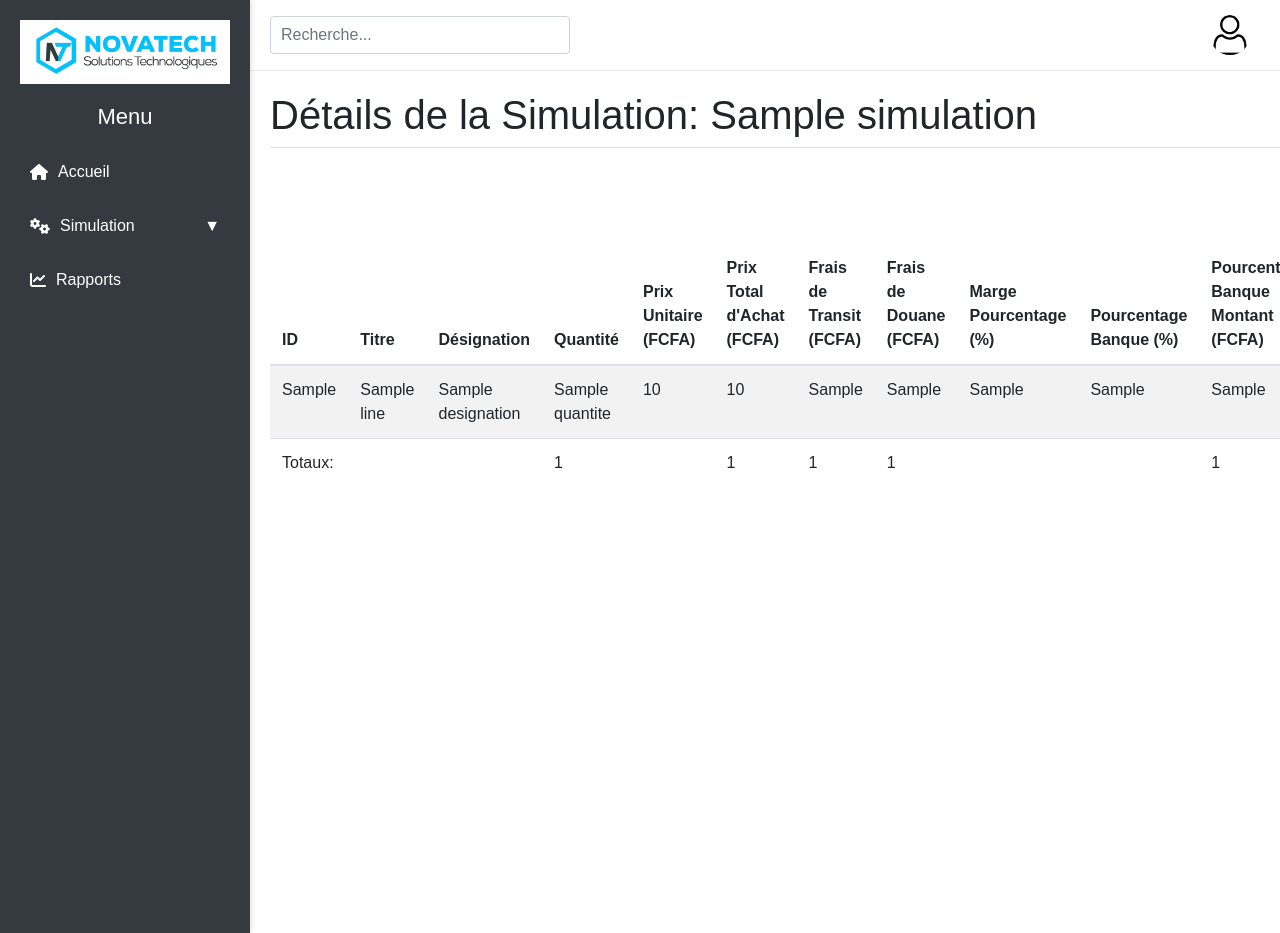
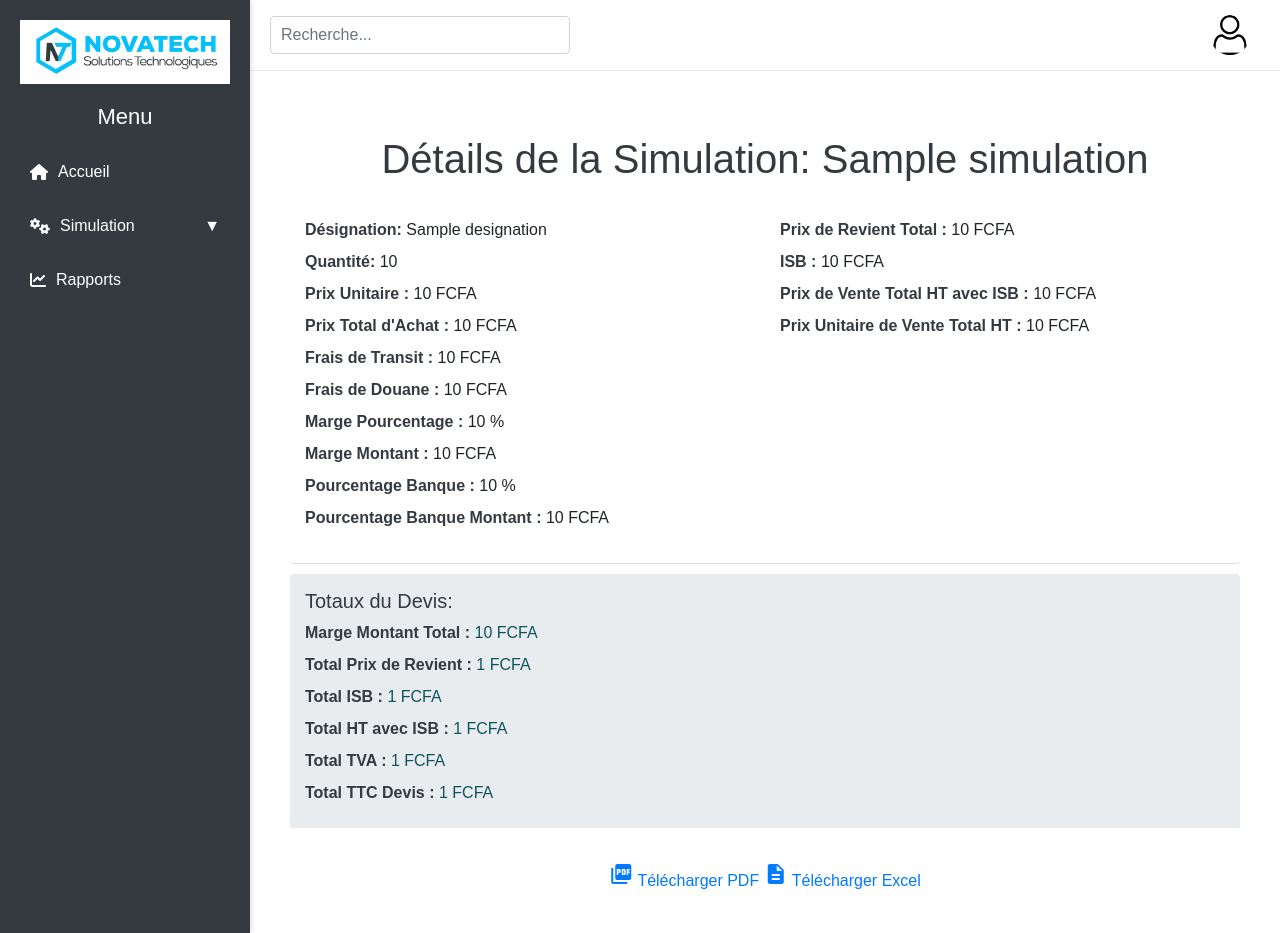
Before and after one commit to imane9258/Projet-simulation, a Django app: template templates/detail_simulation.html in a window 1280 px wide. Run offline with Django 3.2, Linux system fonts and the light colour scheme; the template is opened without the code that fills it: most values are stand-ins (such as "Sample title", 1, 10 or a date in 2020); some libraries are stand-ins or nearby versions.

Commit message:
nouvelle mise a jour3

```diff
--- a/appsimulation/urls.py
+++ b/appsimulation/urls.py
@@ -12,5 +12,6 @@ urlpatterns = [
     path('rapports/', views.rapports, name='rapports'),
     path('edit_simulation/<int:id_simulation>/', views.edit_simulation, name='edit_simulation'),
     path('detail_simulation/<int:id_simulation>/', views.detail_simulation, name='detail_simulation'),
-
+    path('download_detail_pdf/<int:id_simulation>/', views.download_detail_pdf, name='download_detail_pdf'),
+    path('download_detail_excel/<int:id_simulation>/', views.download_detail_excel, name='download_detail_excel'),
 ]
--- a/static/css/styledetails.css
+++ b/static/css/styledetails.css
@@ -1,60 +1,48 @@
-/* styledetails.css */
-
-.container {
-    max-width: 900px;
+.list-group-item {
+    background-color: #fff;
+    border: 1px solid #ddd;
+    border-radius: 0.25rem;
+    margin-bottom: 10px;
+    padding: 15px;
+    transition: all 0.3s ease-in-out;
 }
 
-.card {
-    box-shadow: 0 4px 8px rgba(0, 0, 0, 0.1);
+.list-group-item:hover {
+    background-color: #f8f9fa;
 }
 
-.card-header {
-    background-color: #007bff;
-    color: #fff;
-    padding: 15px;
+.list-group-item .row {
+    margin-bottom: 10px;
+}
+
+.list-group-item strong {
+    color: #343a40;
+}
+
+.list-group-item-info {
+    background-color: #e9ecef;
+    border-color: #ced4da;
+}
+
+.mb-2 {
+    margin-bottom: 10px;
+}
+
+h1, h5 {
+    color: #343a40;
+}
+
+.container-fluid {
+    padding: 20px;
+}
+
+h1 {
+    margin-bottom: 20px;
     text-align: center;
 }
 
-.card-body {
-    padding: 20px;
+@media (max-width: 768px) {
+    .row .col-md-6 {
+        margin-bottom: 15px;
+    }
 }
-
-.card-footer {
-    background-color: #f8f9fa;
-    padding: 15px;
-}
-
-.detail-item {
-    padding: 10px 0;
-    border-bottom: 1px solid #e9ecef;
-}
-
-.detail-item:last-child {
-    border-bottom: none;
-}
-
-
-
-p {
-    margin: 0;
-}
-
-/* Styling for download buttons */
-.btn-download {
-    display: inline-block;
-    margin-right: 10px;
-    padding: 8px 16px;
-    font-size: 18px;
-    text-align: center;
-    text-decoration: none;
-    background-color: #ffffff;
-    color: #000000;
-    border: #4CAF50;
-    border-radius: 4px;
-    cursor: pointer;
-}
-
-/* Styling for icons within buttons */
-.btn-download i {
-    margin-right: 5px; /* Adjust margin as needed */
-}
--- a/templates/detail_simulation.html
+++ b/templates/detail_simulation.html
@@ -1,75 +1,99 @@
-<!-- detail_simulation.html -->
 {% extends "base.html" %}
-
+{% load custom_filters %}
 {% block title %}Détails de la Simulation{% endblock %}
 
+{% load static %}
+{% block extra_css %}
+<link rel="stylesheet" href="{% static 'css/styledetails.css' %}">
+<link href="https://fonts.googleapis.com/icon?family=Material+Icons" rel="stylesheet">
+{% endblock %}
+
 {% block content %}
-<h1>Détails de la Simulation: {{ simulation.titre }}</h1>
+<div class="container-fluid">
+    <h1 class="mt-4 text-center">Détails de la Simulation: {{ simulation.titre }}</h1>
 
-<table class="table table-striped table-hover">
-  <thead>
-    <tr>
-      <th>ID</th>
-      <th>Titre</th>
-      <th>Désignation</th>
-      <th>Quantité</th>
-      <th>Prix Unitaire (FCFA)</th>
-      <th>Prix Total d'Achat (FCFA)</th>
-      <th>Frais de Transit (FCFA)</th>
-      <th>Frais de Douane (FCFA)</th>
-      <th>Marge Pourcentage (%)</th>
-      <th>Pourcentage Banque (%)</th>
-      <th>Pourcentage Banque Montant (FCFA)</th>
-      <th>Prix de Revient Total (FCFA)</th>
-      <th>Marge Montant (FCFA)</th>
-      <th>ISB (FCFA)</th>
-      <th>Prix de Vente Total HT sans ISB (FCFA)</th>
-      <th>Prix de Vente Total HT avec ISB (FCFA)</th>
-      <th>Prix de Vente Total HT (FCFA)</th>
-    </tr>
-  </thead>
-  <tbody>
-    {% for line in lines %}
-    <tr>
-      <td>{{ line.id_simulation }}</td>
-      <td>{{ line.titre }}</td>
-      <td>{{ line.designation }}</td>
-      <td>{{ line.quantite }}</td>
-      <td>{{ line.prix }}</td>
-      <td>{{ line.prix_total_achat }}</td>
-      <td>{{ line.montant_transit }}</td>
-      <td>{{ line.montant_douane }}</td>
-      <td>{{ line.marge_pourcentage }}</td>
-      <td>{{ line.pourcentage_banque }}</td>
-      <td>{{ line.pourcentage_banque_montant }}</td>
-      <td>{{ line.prix_de_revient_total }}</td>
-      <td>{{ line.marge_montant }}</td>
-      <td>{{ line.isb }}</td>
-      <td>{{ line.prix_vente_total_ht_sans_isb }}</td>
-      <td>{{ line.prix_vente_total_ht_avec_isb }}</td>
-      <td>{{ line.prix_vente_total_ht }}</td>
-    </tr>
-    {% endfor %}
-  </tbody>
-  <tfoot>
-    <tr>
-      <td colspan="3">Totaux:</td>
-      <td>{{ simulation.total_quantite }}</td>
-      <td></td>
-      <td>{{ simulation.total_prix_total_achat }}</td>
-      <td>{{ simulation.total_montant_transit }}</td>
-      <td>{{ simulation.total_montant_douane }}</td>
-      <td></td>
-      <td></td>
-      <td>{{ simulation.total_pourcentage_banque_montant }}</td>
-      <td>{{ simulation.total_prix_de_revient_total }}</td>
-      <td>{{ simulation.marge_montant_total }}</td>
-      <td>{{ simulation.total_isb }}</td>
-      <td>{{ simulation.total_prix_vente_total_ht_sans_isb }}</td>
-      <td>{{ simulation.total_ht_devis }}</td>
-      <td>{{ simulation.total_prix_vente_total_ht }}</td>
-    </tr>
-  </tfoot>
-</table>
+    <ul class="list-group list-group-flush">
+        {% for line in simulations_grouped_by_title %}
+        <li class="list-group-item">
+            <div class="row">
+                <div class="col-md-6">
+                    <div class="mb-2">
+                        <strong>Désignation:</strong> <span>{{ line.designation }}</span>
+                    </div>
+                    <div class="mb-2">
+                        <strong>Quantité:</strong> <span>{{ line.quantite|intspace }}</span>
+                    </div>
+                    <div class="mb-2">
+                        <strong>Prix Unitaire :</strong> <span>{{ line.prix|intspace }} FCFA</span>
+                    </div>
+                    <div class="mb-2">
+                        <strong>Prix Total d'Achat :</strong> <span>{{ line.prix_total_achat|intspace }} FCFA</span>
+                    </div>
+                    <div class="mb-2">
+                        <strong>Frais de Transit :</strong> <span>{{ line.montant_transit|intspace }} FCFA</span>
+                    </div>
+                    <div class="mb-2">
+                        <strong>Frais de Douane :</strong> <span>{{ line.montant_douane|intspace }} FCFA</span>
+                    </div>
+                    <div class="mb-2">
+                        <strong>Marge Pourcentage :</strong> <span>{{ line.marge_pourcentage|intspace }} %</span>
+                    </div>
+                    <div class="mb-2">
+                        <strong>Marge Montant :</strong> <span>{{ line.marge_montant|intspace }} FCFA</span>
+                    </div>
+                    <div class="mb-2">
+                        <strong>Pourcentage Banque :</strong> <span>{{ line.pourcentage_banque|intspace }} %</span>
+                    </div>
+                    <div class="mb-2">
+                        <strong>Pourcentage Banque Montant :</strong> <span>{{ line.pourcentage_banque_montant|intspace }} FCFA</span>
+                    </div>
+                </div>
+                <div class="col-md-6">
+                    <div class="mb-2">
+                        <strong>Prix de Revient Total :</strong> <span>{{ line.prix_de_revient_total|intspace }} FCFA</span>
+                    </div>
+                    <div class="mb-2">
+                        <strong>ISB :</strong> <span>{{ line.isb|intspace }} FCFA</span>
+                    </div>
+                    <div class="mb-2">
+                        <strong>Prix de Vente Total HT avec ISB :</strong> <span>{{ line.prix_vente_total_ht_avec_isb|intspace }} FCFA</span>
+                    </div>
+                    <div class="mb-2">
+                        <strong>Prix Unitaire de Vente Total HT :</strong> <span>{{ line.prix_vente_total_ht|intspace }} FCFA</span>
+                    </div>
+                </div>
+            </div>
+        </li>
+        {% endfor %}
 
+        <!-- Total des totaux du devis -->
+        <li class="list-group-item list-group-item-info">
+            <h5 class="mb-2">Totaux du Devis:</h5>
+            <div class="mb-2">
+                <strong>Marge Montant Total :</strong> <span>{{ marge_montant_total|intspace }} FCFA</span>
+            </div>
+            <div class="mb-2">
+                <strong>Total Prix de Revient :</strong> <span>{{ total_prix_revient|intspace }} FCFA</span>
+            </div>
+            <div class="mb-2">
+                <strong>Total ISB :</strong> <span>{{ total_isb|intspace }} FCFA</span>
+            </div>
+            <div class="mb-2">
+                <strong>Total HT avec ISB :</strong> <span>{{ total_ht_devis|intspace }} FCFA</span>
+            </div>
+            <div class="mb-2">
+                <strong>Total TVA :</strong> <span>{{ total_tva|intspace }} FCFA</span>
+            </div>
+            <div class="mb-2">
+                <strong>Total TTC Devis :</strong> <span>{{ total_ttc_devis|intspace }} FCFA</span>
+            </div>
+        </li>
+    </ul>
+
+    <div class="button-container text-center mt-4">
+        <a href="{% url 'download_detail_pdf' id_simulation %}" class="btn-download"><i class="material-icons">picture_as_pdf</i> Télécharger PDF</a>
+        <a href="{% url 'download_detail_excel' id_simulation %}" class="btn-download"><i class="material-icons">description</i> Télécharger Excel</a>
+    </div>
+
+</div>
 {% endblock %}
```
Also changed, not shown: appsimulation/views.py (+276 -8 lines).
